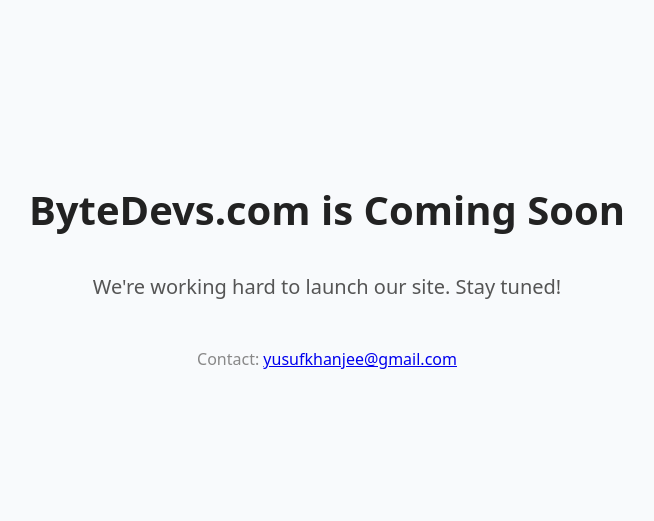
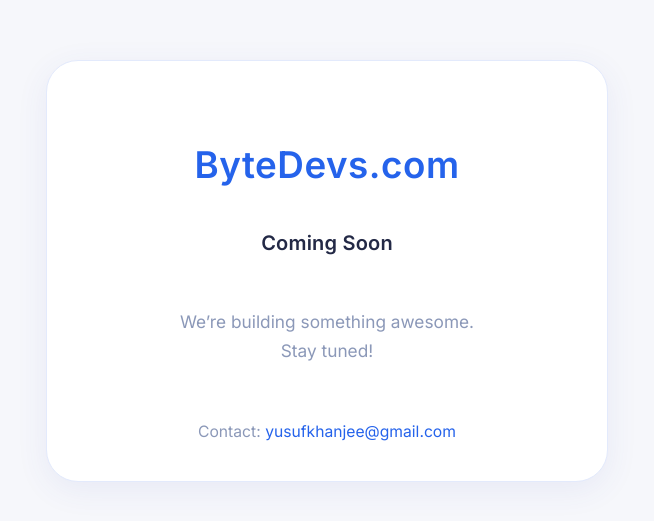
Before and after one commit to yusufkhan07/blink, a React (Vite) app in the folder apps/bytedevs/: page / in a window 1280 px wide. Shown: the part 137-658 px from the top of the page, without its empty margins (313-967 px from the left). Built offline with nearby package versions, Linux system fonts and the light colour scheme.

Commit message:
Update design

```diff
--- a/apps/bytedevs/src/app/app.module.scss
+++ b/apps/bytedevs/src/app/app.module.scss
@@ -1 +1,55 @@
-/* Your styles goes here. */
+@import './styles/colors.module.scss';
+@import url('https://fonts.googleapis.com/css2?family=Inter:wght@400;600&display=swap');
+
+:global(html, body) {
+  font-family: 'Inter', system-ui, sans-serif;
+  background: $background;
+  margin: 0;
+  padding: 0;
+}
+
+.container {
+  min-height: 100vh;
+  display: flex;
+  justify-content: center;
+  align-items: center;
+  background: $background;
+}
+
+.card {
+  background: $card-bg;
+  border-radius: 2rem;
+  box-shadow: 0 8px 32px 0 rgba(60, 80, 180, 0.08);
+  padding: 3.5rem 2.5rem 2.5rem 2.5rem;
+  text-align: center;
+  max-width: 480px;
+  width: 100%;
+  border: 1px solid $border;
+  display: flex;
+  flex-direction: column;
+  align-items: center;
+  gap: 1.5rem;
+}
+
+.title {
+  font-size: 2.3rem;
+  font-weight: 700;
+  color: $primary;
+  margin-bottom: 0.2rem;
+  letter-spacing: 0.5px;
+}
+
+.subtitle {
+  font-size: 1.25rem;
+  color: $text;
+  margin-bottom: 0.7rem;
+  font-weight: 600;
+  letter-spacing: 0.2px;
+}
+
+.description {
+  font-size: 1.08rem;
+  color: $secondary;
+  margin-bottom: 0.5rem;
+  line-height: 1.7;
+}
--- a/apps/bytedevs/src/app/app.tsx
+++ b/apps/bytedevs/src/app/app.tsx
@@ -1,25 +1,17 @@
+import styles from './app.module.scss';
+import { Contact } from './contact/contact';
+
 export function App() {
   return (
-    <div
-      style={{
-        minHeight: '100vh',
-        display: 'flex',
-        flexDirection: 'column',
-        justifyContent: 'center',
-        alignItems: 'center',
-        background: '#f8fafc',
-        fontFamily: 'system-ui, sans-serif',
-      }}
-    >
-      <h1 style={{ fontSize: '2.5rem', marginBottom: '1rem', color: '#222' }}>
-        ByteDevs.com is Coming Soon
-      </h1>
-      <p style={{ fontSize: '1.25rem', color: '#555', marginBottom: '2rem' }}>
-        We're working hard to launch our site. Stay tuned!
-      </p>
-      <p style={{ fontSize: '1rem', color: '#888' }}>
-        Contact: <a href="mailto:yusufkhanjee@gmail.com">yusufkhanjee@gmail.com</a>
-      </p>
+    <div className={styles.container}>
+      <div className={styles.card}>
+        <h1 className={styles.title}>ByteDevs.com</h1>
+        <h2 className={styles.subtitle}>Coming Soon</h2>
+        <p className={styles.description}>
+          We’re building something awesome.<br />Stay tuned!
+        </p>
+        <Contact />
+      </div>
     </div>
   );
 }
--- /dev/null
+++ b/apps/bytedevs/src/app/contact/contact.module.scss
@@ -0,0 +1,19 @@
+@import '../styles/colors.module.scss';
+
+.contact {
+  font-size: 0.98rem;
+  color: $secondary;
+  margin-top: 1.5rem;
+
+  a {
+    color: $primary;
+    text-decoration: none;
+    font-weight: 500;
+    transition: color 0.2s;
+
+    &:hover {
+      color: $text;
+      text-decoration: underline;
+    }
+  }
+}
--- /dev/null
+++ b/apps/bytedevs/src/app/contact/contact.tsx
@@ -0,0 +1,10 @@
+import styles from './contact.module.scss';
+
+export function Contact() {
+  return (
+    <div className={styles.contact}>
+      <span>Contact: </span>
+      <a href="mailto:yusufkhanjee@gmail.com">yusufkhanjee@gmail.com</a>
+    </div>
+  );
+}
--- /dev/null
+++ b/apps/bytedevs/src/app/styles/colors.module.scss
@@ -0,0 +1,6 @@
+$primary: #2563eb; // Primary accent blue
+$text: #232946; // Main text color
+$secondary: #8b98b8; // Muted gray for secondary text
+$background: #f6f7fb; // Background color
+$card-bg: #fff; // Card background
+$border: #e3eafc; // Card border
```
